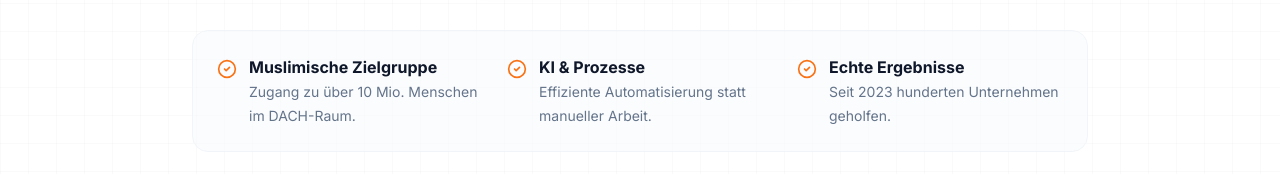
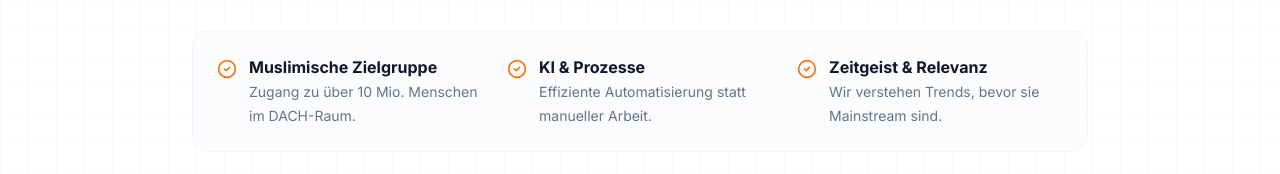
Before and after one commit to dercryptomuslim/na4mc, a Next.js app: page / in a window 1280 px wide. Shown: the part 613-787 px from the top of the page. Built offline with nearby package versions, Linux system fonts and the light colour scheme.

Commit message:
fix: Update Hero stats to Zeitgeist & Relevanz instead of generic company count

```diff
--- a/components/sections/Hero.tsx
+++ b/components/sections/Hero.tsx
@@ -55,8 +55,8 @@ export function Hero() {
             <div className="flex items-start gap-3">
               <CheckCircle2 className="w-5 h-5 text-orange-500 mt-1 flex-shrink-0" />
               <div>
-                <span className="font-bold block text-slate-900">Echte Ergebnisse</span>
-                <span className="text-sm text-slate-500">Seit 2023 hunderten Unternehmen geholfen.</span>
+                <span className="font-bold block text-slate-900">Zeitgeist & Relevanz</span>
+                <span className="text-sm text-slate-500">Wir verstehen Trends, bevor sie Mainstream sind.</span>
               </div>
             </div>
           </div>
```
